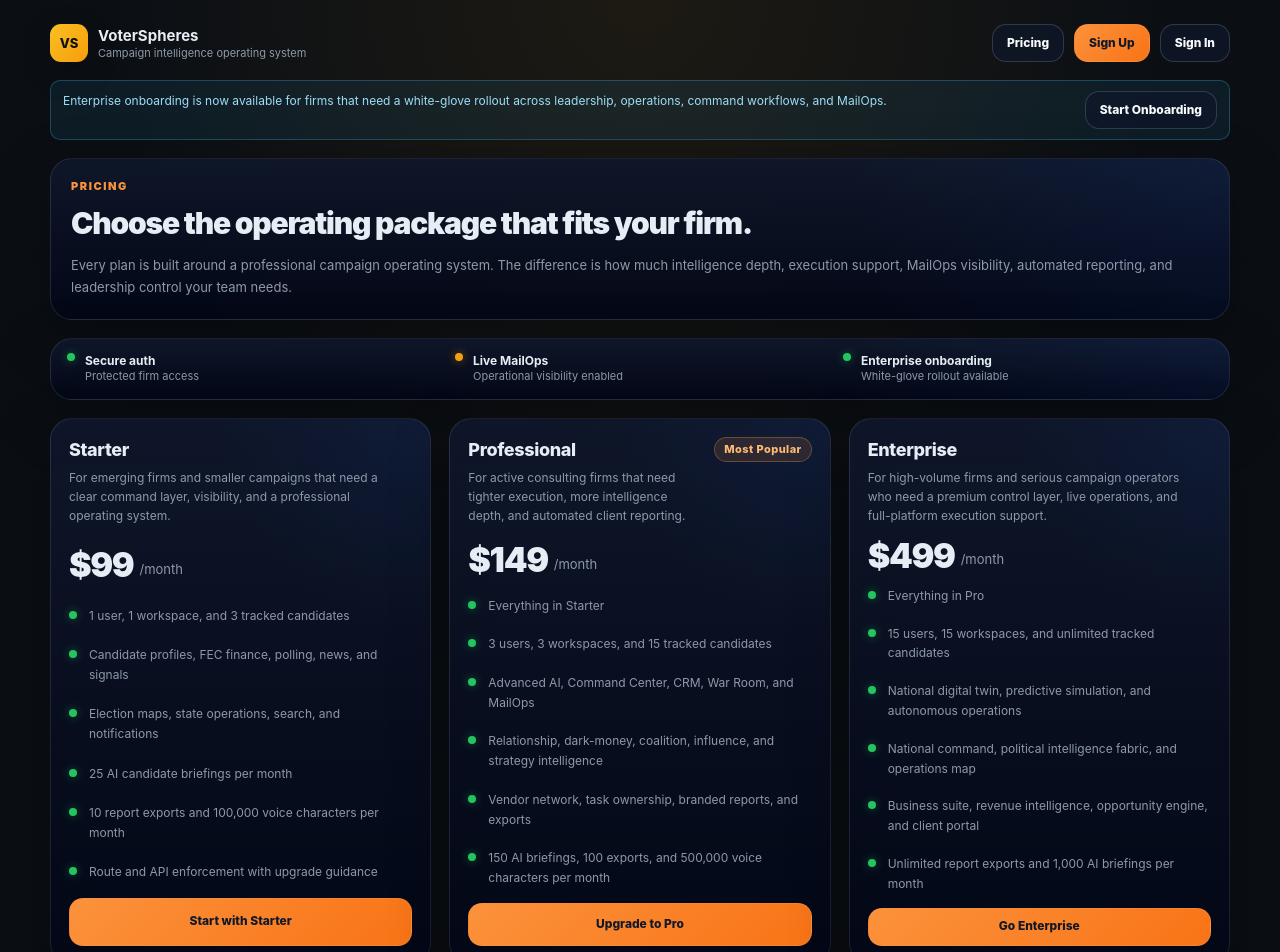
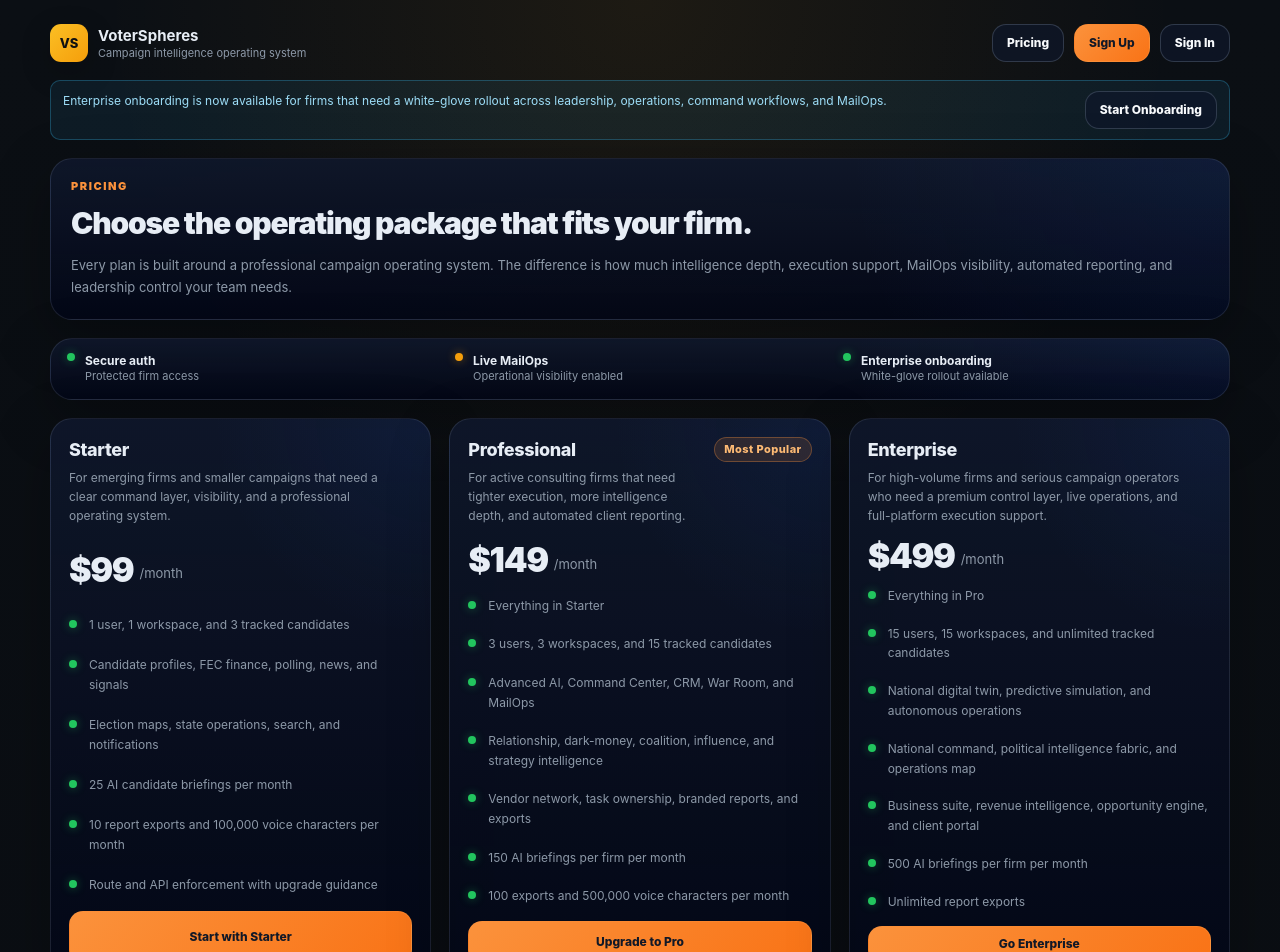
Before and after one commit to Redtag2619/voterspheres-frontend, a React (Vite) app: page /pricing in a window 1280 px wide. Shown: the top 952 px of the page. Built offline with nearby package versions, Linux system fonts and the light colour scheme.

Commit message:
Show firm-wide AI briefing allowances on Pricing and Billing

```diff
--- a/src/pages/Billing.jsx
+++ b/src/pages/Billing.jsx
@@ -33,7 +33,8 @@ const PLANS = [
       "Everything in Starter; 3 users, 3 workspaces, 15 candidates",
       "Advanced AI, Command Center, CRM, War Room, MailOps, and vendors",
       "Relationships, dark money, coalitions, influence, and strategy",
-      "150 AI briefings, 100 exports, and 500,000 voice characters monthly",
+      "150 AI briefings per firm per month",
+      "100 exports and 500,000 voice characters monthly",
     ],
   },
   {
@@ -43,6 +44,7 @@ const PLANS = [
     description: "Premium multi-workstream control layer for serious firms.",
     features: [
       "Everything in Professional; 15 users and 15 workspaces",
+      "500 AI briefings per firm per month",
       "Unlimited candidates and report exports",
       "Digital twin, simulations, autonomous operations, and national command",
       "Business suite, revenue intelligence, client portal, and firm administration",
--- a/src/pages/Pricing.jsx
+++ b/src/pages/Pricing.jsx
@@ -42,7 +42,8 @@ const tiers = [
       "Advanced AI, Command Center, CRM, War Room, and MailOps",
       "Relationship, dark-money, coalition, influence, and strategy intelligence",
       "Vendor network, task ownership, branded reports, and exports",
-      "150 AI briefings, 100 exports, and 500,000 voice characters per month",
+      "150 AI briefings per firm per month",
+      "100 exports and 500,000 voice characters per month",
     ],
   },
   {
@@ -61,7 +62,8 @@ const tiers = [
       "National digital twin, predictive simulation, and autonomous operations",
       "National command, political intelligence fabric, and operations map",
       "Business suite, revenue intelligence, opportunity engine, and client portal",
-      "Unlimited report exports and 1,000 AI briefings per month",
+      "500 AI briefings per firm per month",
+      "Unlimited report exports",
     ],
   },
 ];
```
